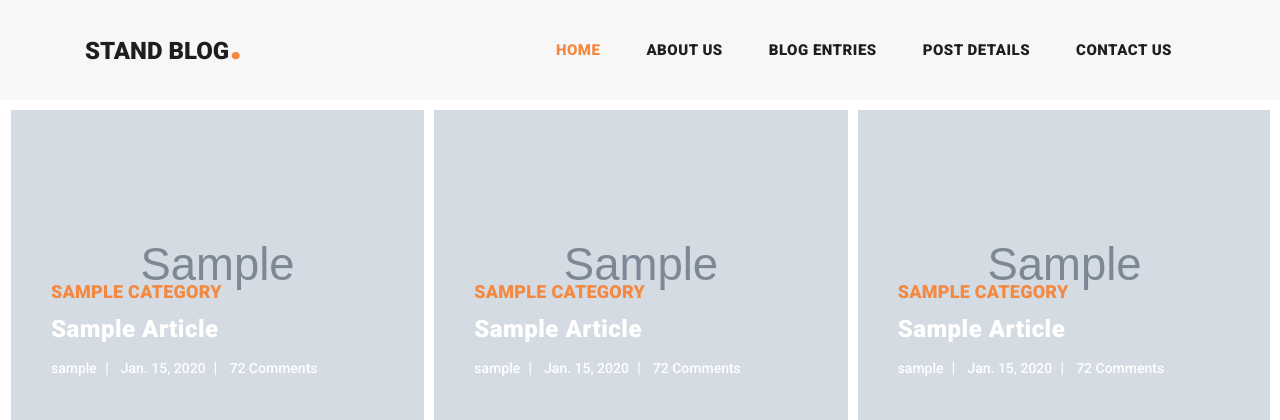
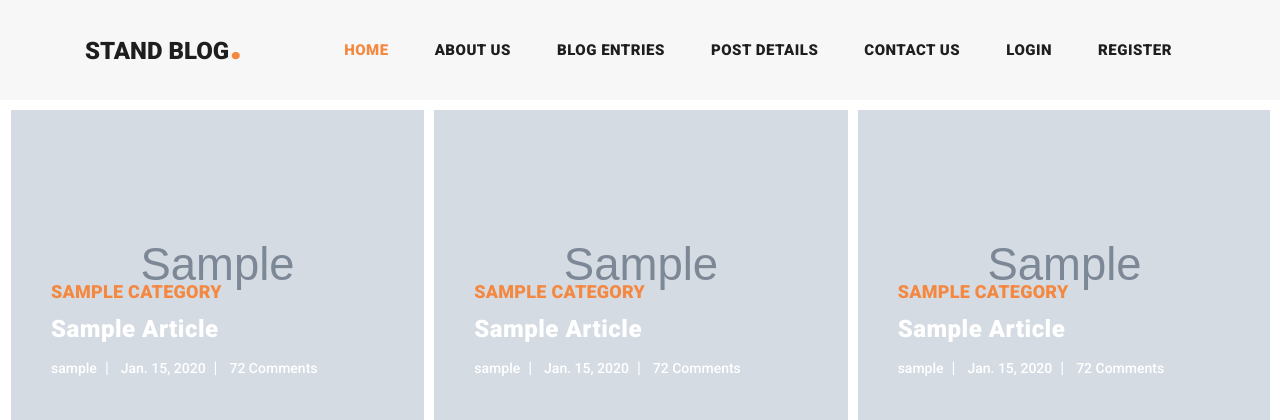
Before and after one commit to PsychoProg/standblog, a Django app: page / in a window 1280 px wide. Shown: the top 420 px of the page. Run offline with Django 4.2, Linux system fonts and the light colour scheme; tables that the repository leaves empty hold one stand-in row (values such as "Sample post"); grey boxes marked "Sample" are stand-in pictures; some libraries are stand-ins or nearby versions.

Commit message:
add user nav item

```diff
--- a/templates/base.html
+++ b/templates/base.html
@@ -71,6 +71,36 @@
                         <a class="nav-link  {% if navbar == 'contact' %}active{% endif %}"
                            href="contact.html">Contact Us</a>
                     </li>
+                    {# show login button on navbar #}
+                    <li class="nav-item">
+                        {% if request.user.is_authenticated %}
+                            {# set a default user image #}
+                            {% if user.profile.user_image %}
+                                <span>
+                                <img src="{{ user.profile.user_image.url }}" width="40px" height="40px"
+                                     style="border-radius: 100%" alt="{{ user.profile.user }}">
+                                </span>
+                            {% else %}
+                                <span>
+                                <img src="{% static 'images/icons/default-profile-icon.jpg' %}" width="40px"
+                                     height="40px"
+                                     style="border-radius: 100%" alt="{{ user.profile.user }}">
+                                </span>
+                            {% endif %}
+                            {#                            <a class="nav-link" href="{% url 'home:home_url' %}">{{ request.user.username }}</a>#}
+                            <a class="nav-link" href="{% url 'home:home_url' %}">{{ user.profile.user }}</a>
+                        {% else %}
+                            <a class="nav-link" href="{% url 'account:login_url' %}">Login</a>
+                        {% endif %}
+                    </li>
+                    {#  #}
+                    <li class="nav-item">
+                        {% if request.user.is_authenticated %}
+                            <a class="nav-link" href="{% url 'account:logout_url' %}">Logout</a>
+                        {% else %}
+                            <a class="nav-link" href="{% url 'account:register_url' %}">Register</a>
+                        {% endif %}
+                    </li>
                 </ul>
             </div>
         </div>
```
